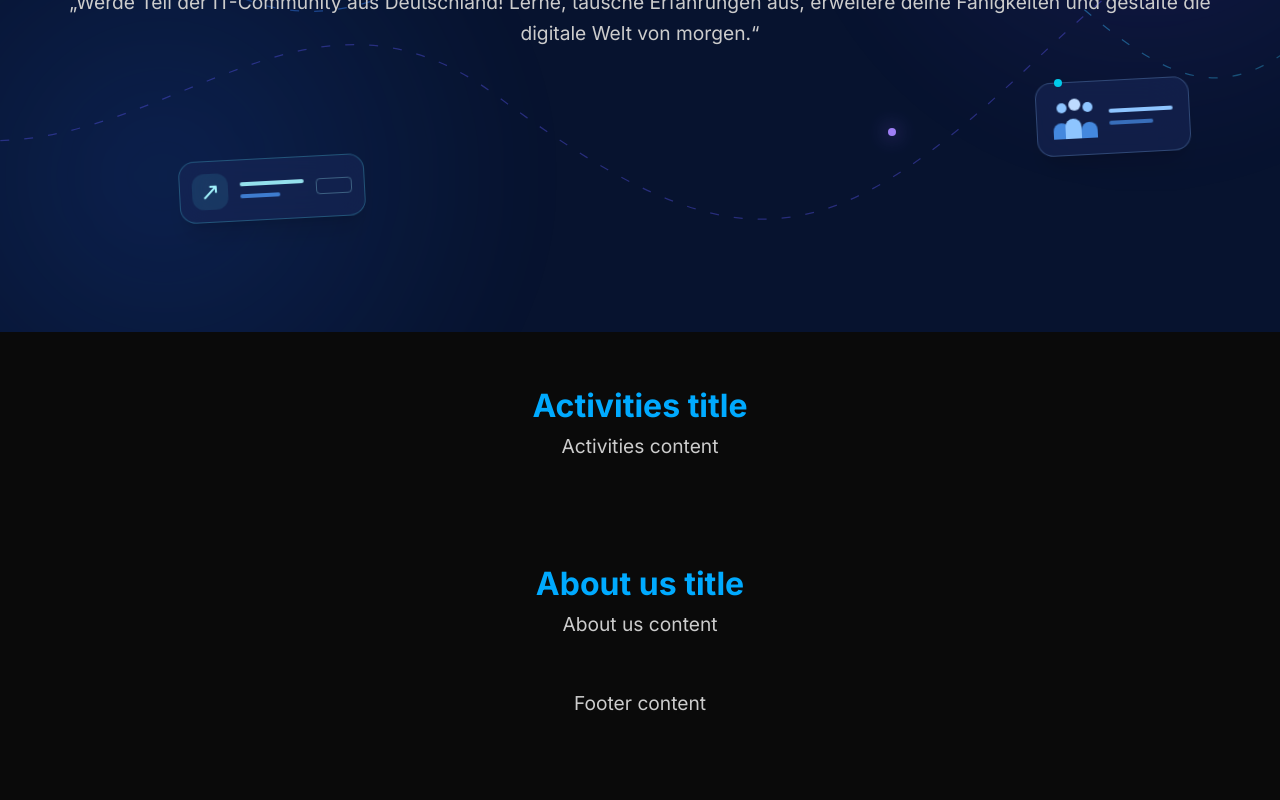
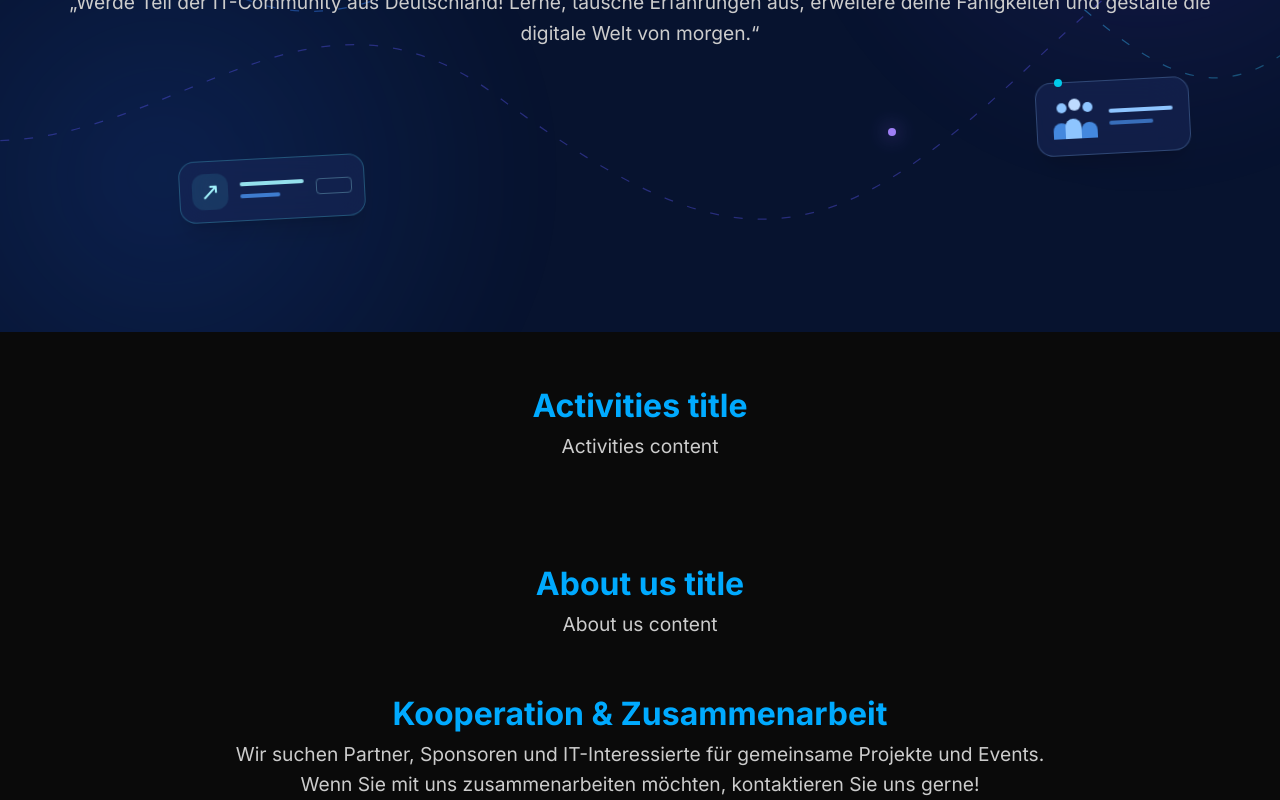
Before and after one commit to yarinka82/Digital-IT-Hub-in-Wurzburg, a Next.js app: page / in a window 1280 px wide. Shown: the part 399-1199 px from the top of the page. Before the commit the page ends 1117 px from the top, so only its background shows below. Built offline with nearby package versions, Linux system fonts and the light colour scheme.

Commit message:
Add footer title and description

```diff
--- a/src/components/Footer.tsx
+++ b/src/components/Footer.tsx
@@ -1,7 +1,8 @@
 export default function Footer() {
   return (
     <div>
-      <p>Footer content</p>
+      <h2>Kooperation & Zusammenarbeit</h2>
+      <p>Wir suchen Partner, Sponsoren und IT-Interessierte für gemeinsame Projekte und Events.</p>
+      <p> Wenn Sie mit uns zusammenarbeiten möchten, kontaktieren Sie uns gerne!</p>
     </div>
-  );
-}
+  );}
```
